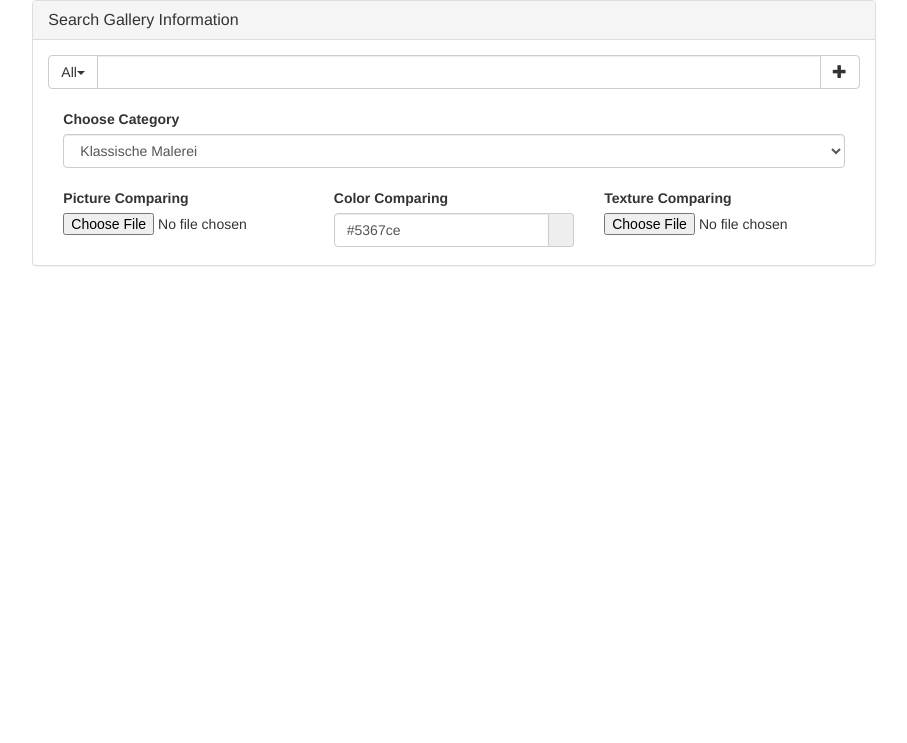
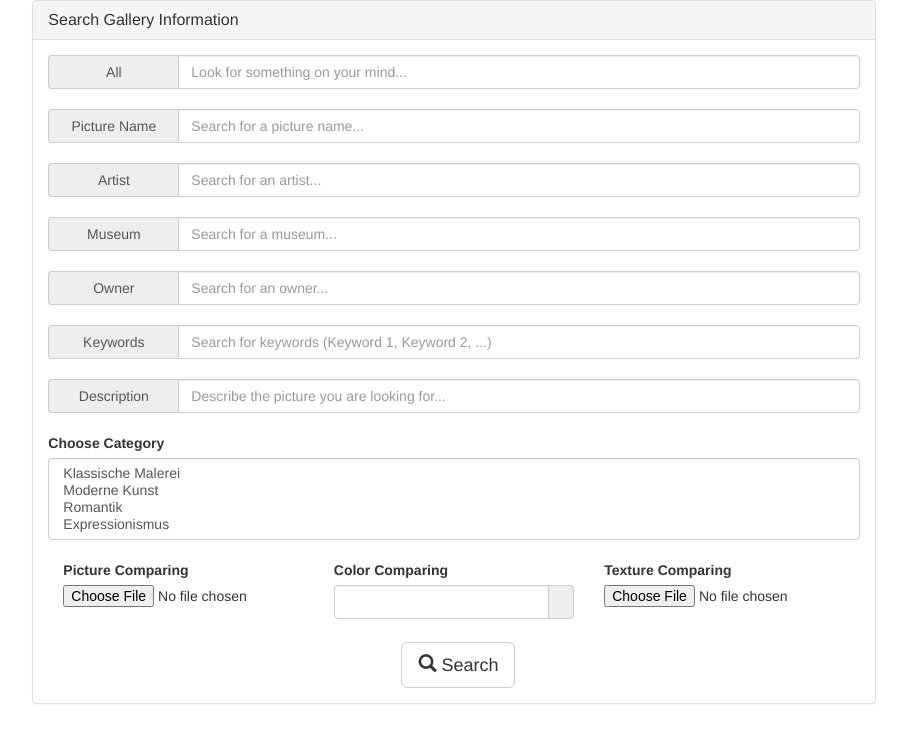
Before and after one commit to GeorgesAlkhouri/openmuseum, a PHP site: template templates/search.php in a window 1280 px wide. Shown: the top 743 px of the page, without its empty margins (186-1093 px from the left). Run offline with PHP 8.4, Linux system fonts and the light colour scheme; the template is opened without the code that fills it, so the values that code supplies are empty.

Commit message:
[CHANGE] Implementing search UI and data handling [FIX] Category data input mapping

```diff
--- a/classes/model/Category.php
+++ b/classes/model/Category.php
@@ -8,7 +8,8 @@ class Category{
 
 	public function __toString() {
 
-		return $this->title;
+		return 	"ID: " . $this->id . "<br />" .
+				"Title: ". $this->title;
 	}
 }
 
--- /dev/null
+++ b/css/custom.css
@@ -0,0 +1,4 @@
+.search-input .input-group-addon {
+    min-width:130px;// if you want width please write here //
+    text-align:left;
+}
--- a/index.php
+++ b/index.php
@@ -10,6 +10,7 @@
     include("classes/model/Museum.php");
     include("classes/model/Owner.php");
     include("classes/model/Picture.php");
+    include("classes/model/SearchData.php");
     include("includes/DbManager.php");
 
     $request = array_merge($_GET, $_POST, $_FILES);
--- a/templates/header.php
+++ b/templates/header.php
@@ -12,4 +12,6 @@
 
     <!-- Colorpicker for Bootstrap -->
     <link href="vendor/colorpicker/css/bootstrap-colorpicker.min.css" rel="stylesheet">
+
+    <link href="css/custom.css" rel="stylesheet">
   </head>
--- a/templates/search.php
+++ b/templates/search.php
@@ -6,42 +6,70 @@
                 <h3 class="panel-title">Search Gallery Information</h3>
             </div>
             <div id="panel-body" class="panel-body">
-                <form>
-                    <div id="searchInput">
+                <form action="index.php" method="post" enctype="multipart/form-data">
+                    <div class="col-md-12">
+                        <div class="search-input">
+                            <div class="row">
                                 <div class="input-group">
-                            <div class="input-group-btn">
-                                <button type="button" class="btn btn-default dropdown-toggle" data-toggle="dropdown" aria-expanded="false">All<span class="caret"></span></button>
-                                <ul class="dropdown-menu" role="menu">
-                                    <li><a href="#">Artist</a></li>
-                                    <li><a href="#">Owner</a></li>
-                                    <li><a href="#">Keywords</a></li>
-                                    <li><a href="#">Description</a></li>
-                                    <li class="divider"></li>
-                                    <li><a href="#">All</a></li>
-                                </ul>
+                                    <span class="input-group-addon">All</span>
+                                    <input name="search_all" type="text" class="form-control" placeholder="Look for something on your mind...">
                                 </div>
-                            <!-- /btn-group -->
-                            <input type="text" class="form-control" aria-label="...">
-                            <div class="input-group-btn">
-                                <button id="addButton" type="button" class="btn btn-default">
-                                <span class="glyphicon glyphicon-plus" aria-hidden="true"></span>
-                                </button>
+                                <br />
+                            </div>
+                            <div class="row">
+                                <div class="input-group">
+                                    <span class="input-group-addon">Picture Name</span>
+                                    <input name="search_picture_name"type="text" class="form-control" placeholder="Search for a picture name...">
+                                </div>
+                                <br />
+                            </div>
+                            <div class="row">
+                                <div class="input-group">
+                                    <span class="input-group-addon">Artist</span>
+                                    <input name="search_picture_artist" type="text" class="form-control" placeholder="Search for an artist...">
+                                </div>
+                                <br />
+                            </div>
+                            <div class="row">
+                                <div class="input-group">
+                                    <span class="input-group-addon">Museum</span>
+                                    <input name="search_picture_museum" type="text" class="form-control" placeholder="Search for a museum...">
+                                </div>
+                                <br />
+                            </div>
+                            <div class="row">
+                                <div class="input-group">
+                                    <span class="input-group-addon">Owner</span>
+                                    <input name="search_picture_owner" type="text" class="form-control" placeholder="Search for an owner...">
+                                </div>
+                                <br />
+                            </div>
+                            <div class="row">
+                                <div class="input-group">
+                                    <span class="input-group-addon">Keywords</span>
+                                    <input name="search_picture_keywords" type="text" class="form-control" placeholder="Search for keywords (Keyword 1, Keyword 2, ...)">
+                                </div>
+                                <br />
+                            </div>
+                            <div class="row">
+                                <div class="input-group">
+                                    <span class="input-group-addon">Description</span>
+                                    <input name="search_picture_decription" type="text" class="form-control" placeholder="Describe the picture you are looking for...">
+                                </div>
+                                <br />
                             </div>
                         </div>
-                        <!-- /input-group -->
-                        </br >
-                    </div>
-                    <div id="searchInputFilling"></div>
-                    <div class="col-md-12">
+                        <div class="row">
                             <label>Choose Category</label>
-                        <select name="category[]" class="form-control">
+                            <select name="search_category[]" multiple class="form-control">
                                 <option>Klassische Malerei</option>
                                 <option>Moderne Kunst</option>
                                 <option>Romantik</option>
                                 <option>Expressionismus</option>
                             </select>
-                        </br>
+                            <br />
                         </div>
+                        <div class="row">
                             <div class="col-md-4">
                                 <div class="form-group">
                                     <label>Picture Comparing</label>
@@ -51,7 +79,7 @@
                             <div class="col-md-4">
                                 <label>Color Comparing</label>
                                 <div class="input-group cp">
-                            <input name ="picture_color" type="text" value="#5367ce" class="form-control" />
+                                    <input name ="picture_color" type="text" class="form-control" />
                                     <span class="input-group-addon"><i></i></span>
                                 </div>
                             </div>
@@ -60,6 +88,18 @@
                                     <label>Texture Comparing</label>
                                     <input type="file" name="texture_comparing">
                                 </div>
+                                <br />
+                            </div>
+                        </div>
+                        <div class="row">
+                            <div class="col-md-offset-5 col-md-2">
+                                <button type="submit" class="btn btn-default btn-lg">
+                                <span class="glyphicon glyphicon-search" aria-hidden="true"></span> Search
+                                </button>
+                            </div>
+                        </div>
+                        <input type="hidden" name="view" value="search" />
+                        <input type="hidden" name="action" value="search" />
                     </div>
             </div>
             </form>
@@ -72,16 +112,6 @@
 
                 $('.cp').colorpicker();
     });
-    var count = 1;
-
-     $('#addButton').on('click', function () {
-     			if (count < 4) {
-
-       			$( "#searchInputFilling" ).append( $("#searchInput").html() );
-       			count++;
-
-       		}
-       	});
 </script>
 </body>
 </html>
```
Also changed, not shown: classes/controller/BodyController.php (+51 -1 lines). Lines whose indentation alone changed are shown as unchanged.
